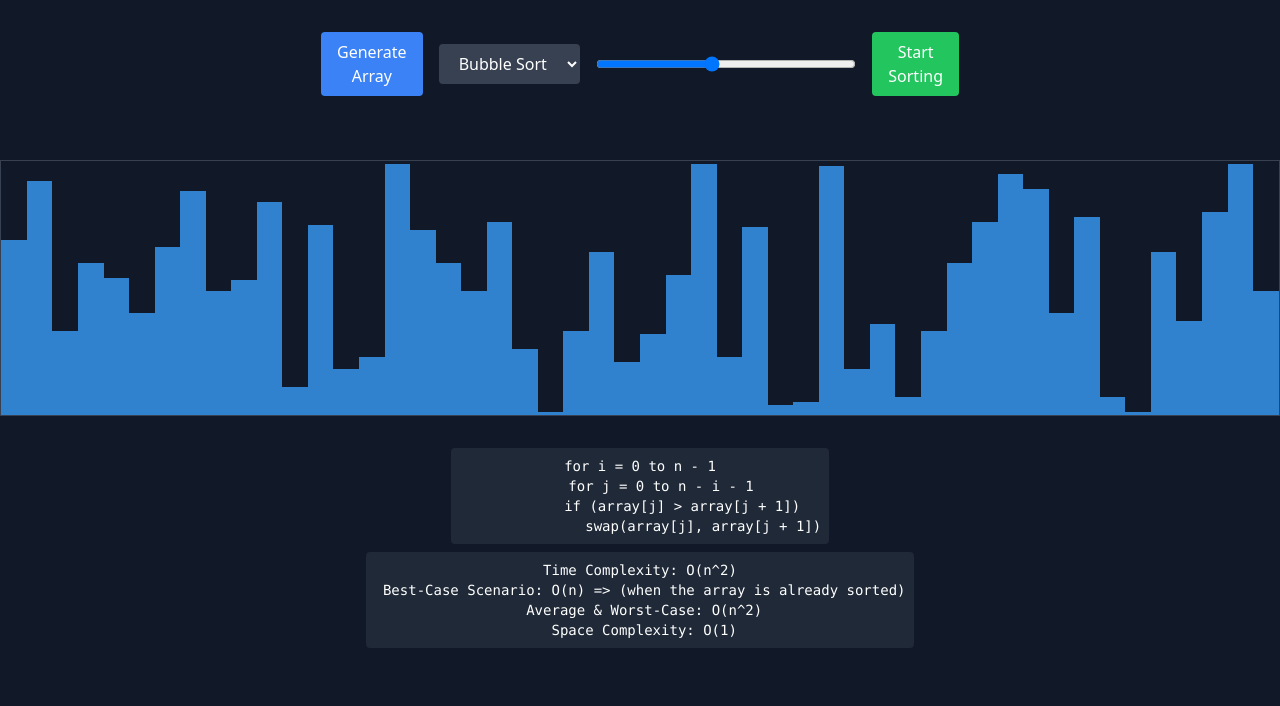
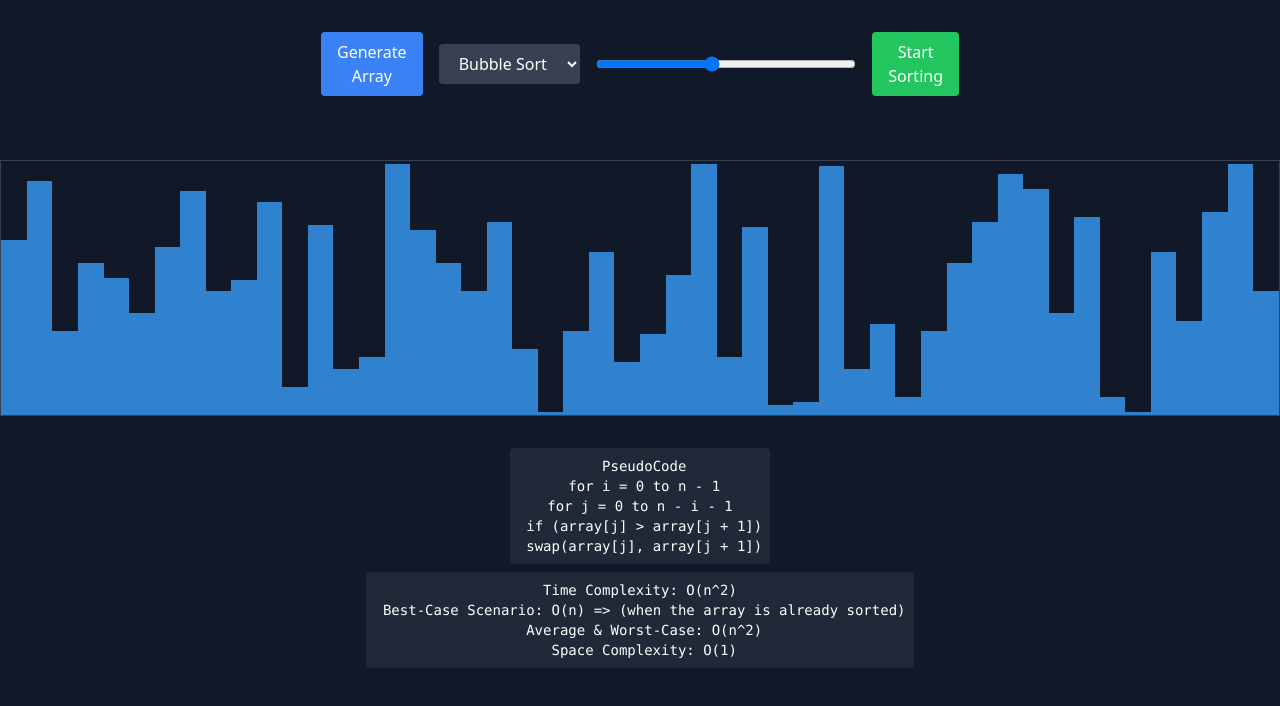
Before and after one commit to muhammadammar2/sorting-visualizer, a React (Create React App) app: page / in a window 1280 px wide. Shown: the top 706 px of the page. Built offline with nearby package versions, Linux system fonts and the light colour scheme.

Commit message:
bubbleSort is done with all the details

```diff
--- a/src/App.tsx
+++ b/src/App.tsx
@@ -45,10 +45,11 @@ const App = () => {
 
   const algorithmInfo: Record<Algorithm, AlgorithmInfo> = {
     bubble: {
-      pseudocode: `for i = 0 to n - 1
-     for j = 0 to n - i - 1
-          if (array[j] > array[j + 1])
-               swap(array[j], array[j + 1])`,
+      pseudocode: ` PseudoCode
+ for i = 0 to n - 1
+for j = 0 to n - i - 1
+ if (array[j] > array[j + 1])
+ swap(array[j], array[j + 1])`,
       timeComplexity: `Time Complexity: O(n^2)
  Best-Case Scenario: O(n) => (when the array is already sorted)
  Average & Worst-Case: O(n^2)
```
